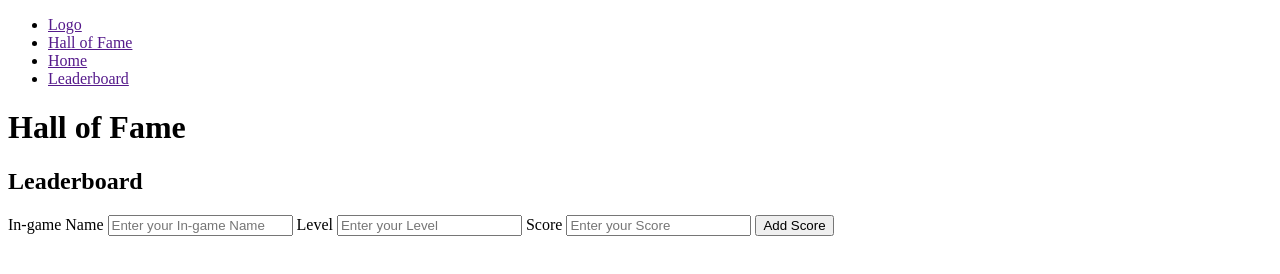
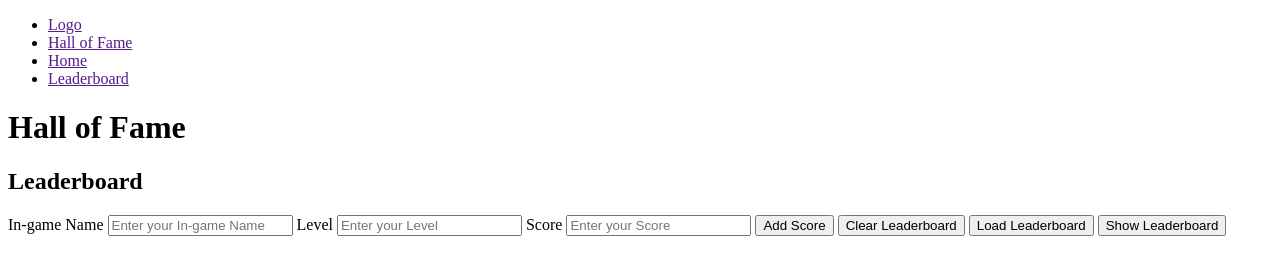
Before and after one commit to kentgilv/AWD-Seatwork-1-4-VK-25, a plain HTML site: page pages/leaderboard-page/index.html in a window 1280 px wide. Drawn offline with Linux system fonts and the light colour scheme.

Commit message:
feat(leaderboard page): add buttons

```diff
--- a/pages/leaderboard-page/index.html
+++ b/pages/leaderboard-page/index.html
@@ -28,6 +28,9 @@
           <label for="score">Score</label>
           <input type="number" id="score" placeholder="Enter your Score">
           <button onclick="addScore()">Add Score</button>
+          <button onclick="clearScores()">Clear Leaderboard</button>
+          <button onclick="load()">Load Leaderboard</button>
+          <button onclick="displayScores()">Show Leaderboard</button>
         </div>
     </main>
 
```
